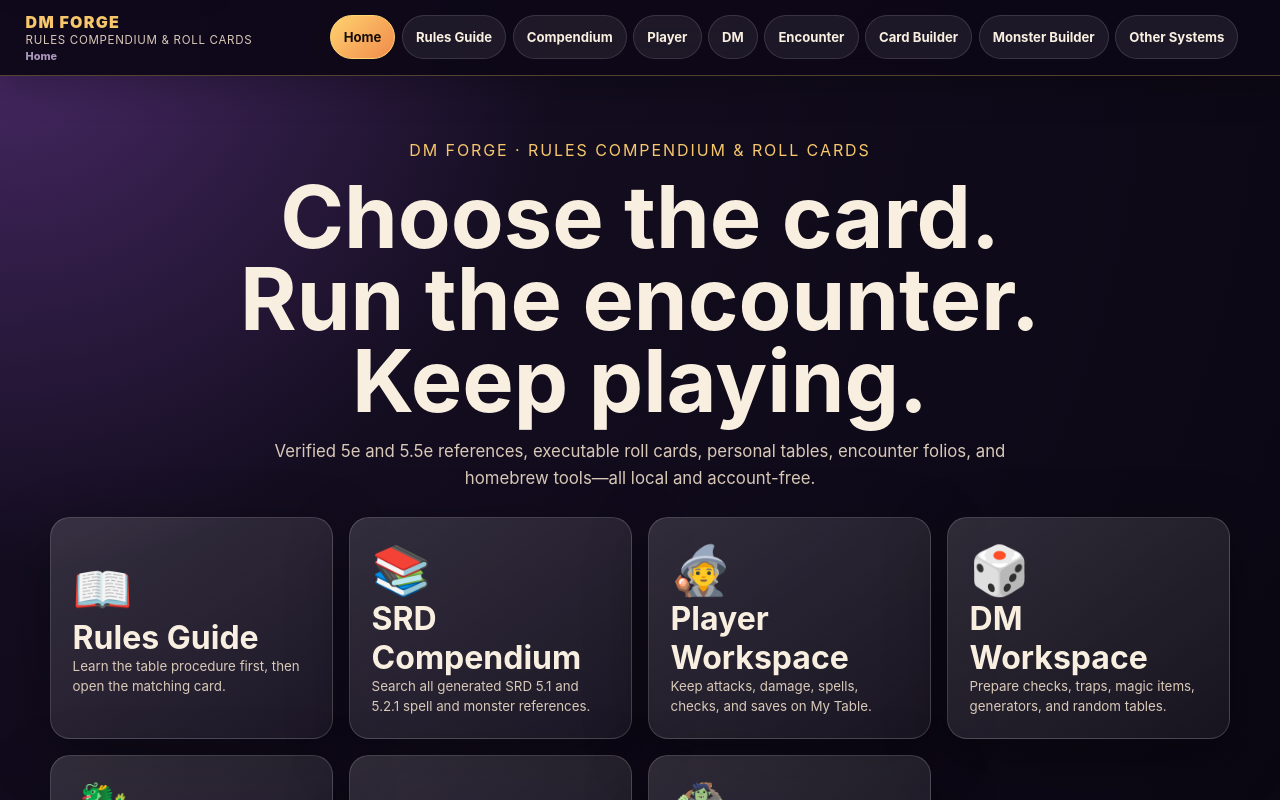
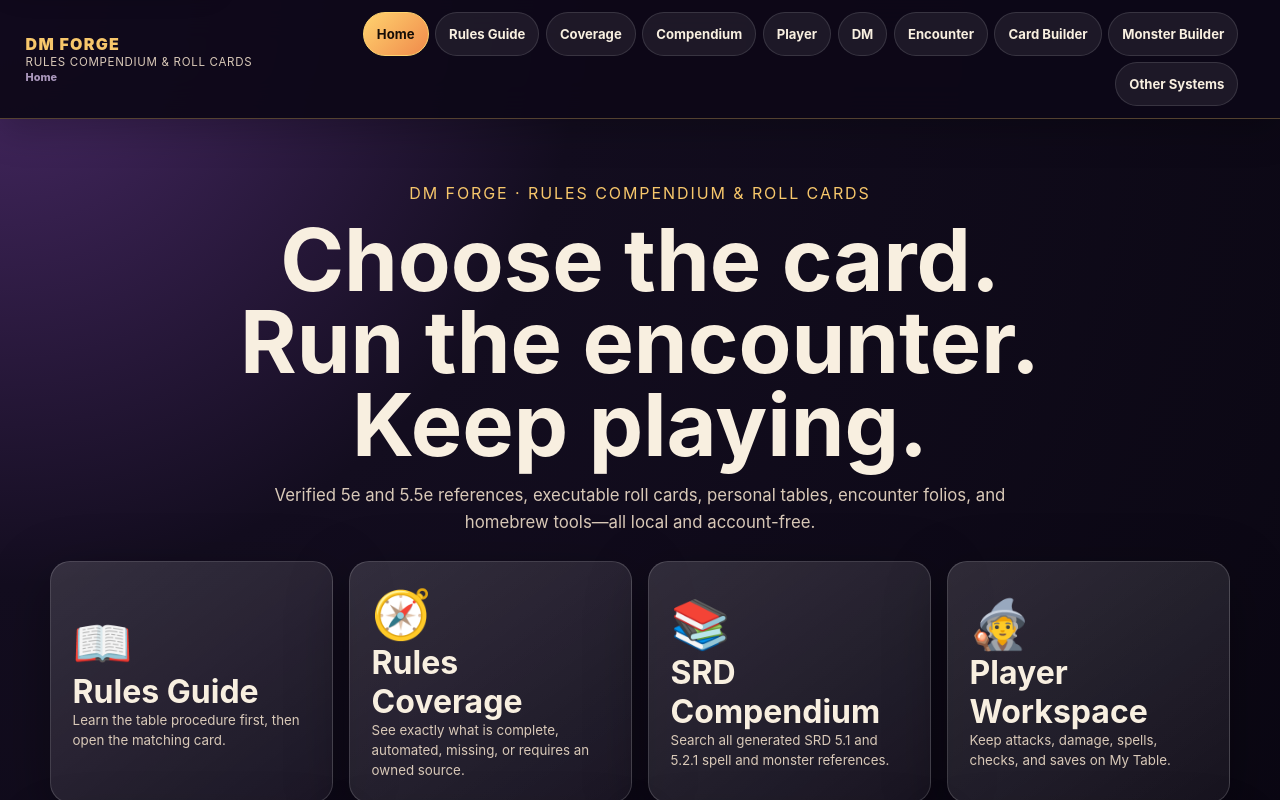
Before and after one commit to cbw29512/DungeonCards, a React (Vite) app: page / in a window 1280 px wide. Both pictures are taken after a click on the button 402 px from the left and 528 px from the top of the page. Shown: the top 800 px of the page. Built offline with nearby package versions, Linux system fonts and the light colour scheme.

Commit message:
Expose rules coverage dashboard

```diff
--- a/src/App.tsx
+++ b/src/App.tsx
@@ -6,6 +6,7 @@ import { GameSystemGateway, type GameSystemId } from "./components/GameSystemGat
 import { HomebrewBuilder } from "./components/HomebrewBuilder";
 import { MonsterDeck } from "./components/MonsterDeck";
 import { MonsterHomebrewBuilder } from "./components/MonsterHomebrewBuilder";
+import { RulesCoverageDashboard } from "./components/RulesCoverageDashboard";
 import { RulesDeck } from "./components/RulesDeck";
 import { SrdCompendium } from "./components/SrdCompendium";
 import { dmRuleCards, playerRuleCards } from "./data/ruleCardCatalog";
@@ -50,6 +51,7 @@ const initialSearch = () => (typeof window === "undefined" ? "" : window.locatio
 const pageLabels: Record<DndAppPage, string> = {
   home: "Home",
   rules: "Rules Guide",
+  coverage: "Rules Coverage",
   compendium: "SRD Compendium",
   player: "Player Workspace",
   dm: "DM Workspace",
@@ -114,6 +116,7 @@ const DndApp = ({ onChangeSystem }: DndAppProps) => {
         <div className={`top-nav__actions${navigationOpen ? " is-open" : ""}`} id="dnd-primary-navigation">
           <button aria-pressed={activePage === "home"} type="button" onClick={() => navigate("home")}>Home</button>
           <button aria-pressed={activePage === "rules"} type="button" onClick={() => navigate("rules")}>Rules Guide</button>
+          <button aria-pressed={activePage === "coverage"} type="button" onClick={() => navigate("coverage")}>Coverage</button>
           <button aria-pressed={activePage === "compendium"} type="button" onClick={() => navigate("compendium")}>Compendium</button>
           <button aria-pressed={activePage === "player"} type="button" onClick={() => navigate("player")}>Player</button>
           <button aria-pressed={activePage === "dm"} type="button" onClick={() => navigate("dm")}>DM</button>
@@ -137,6 +140,10 @@ const DndApp = ({ onChangeSystem }: DndAppProps) => {
                 <button className="role-card" type="button" onClick={() => navigate("rules")}>
                   <span aria-hidden="true">📖</span><strong>Rules Guide</strong>
                   <small>Learn the table procedure first, then open the matching card.</small>
+                </button>
+                <button className="role-card" type="button" onClick={() => navigate("coverage")}>
+                  <span aria-hidden="true">🧭</span><strong>Rules Coverage</strong>
+                  <small>See exactly what is complete, automated, missing, or requires an owned source.</small>
                 </button>
                 <button className="role-card" type="button" onClick={() => navigate("compendium")}>
                   <span aria-hidden="true">📚</span><strong>SRD Compendium</strong>
@@ -168,6 +175,7 @@ const DndApp = ({ onChangeSystem }: DndAppProps) => {
         )}
 
         {activePage === "rules" && <DndRulesGuide />}
+        {activePage === "coverage" && <RulesCoverageDashboard />}
         {activePage === "compendium" && <SrdCompendium />}
 
         {activePage === "player" && (
```
